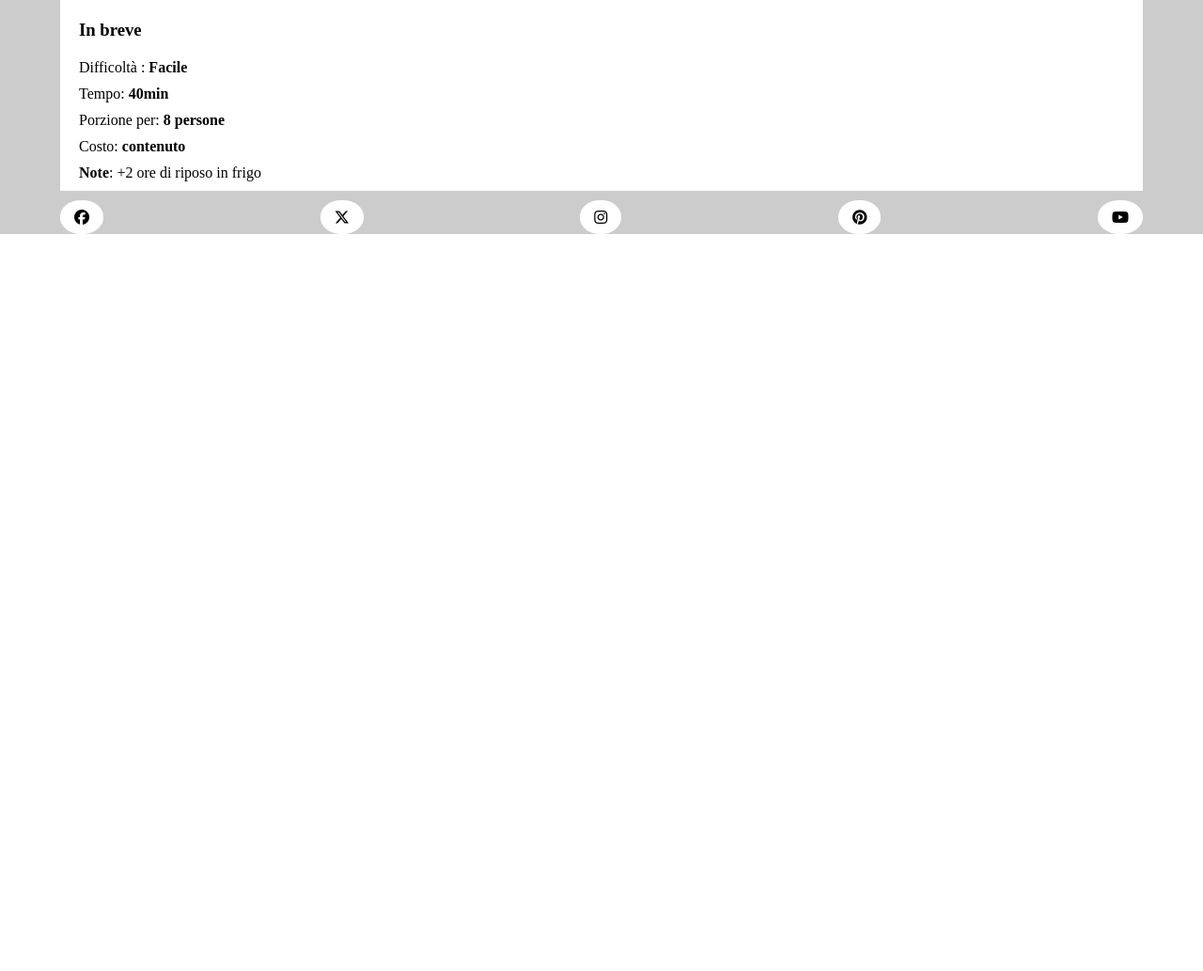
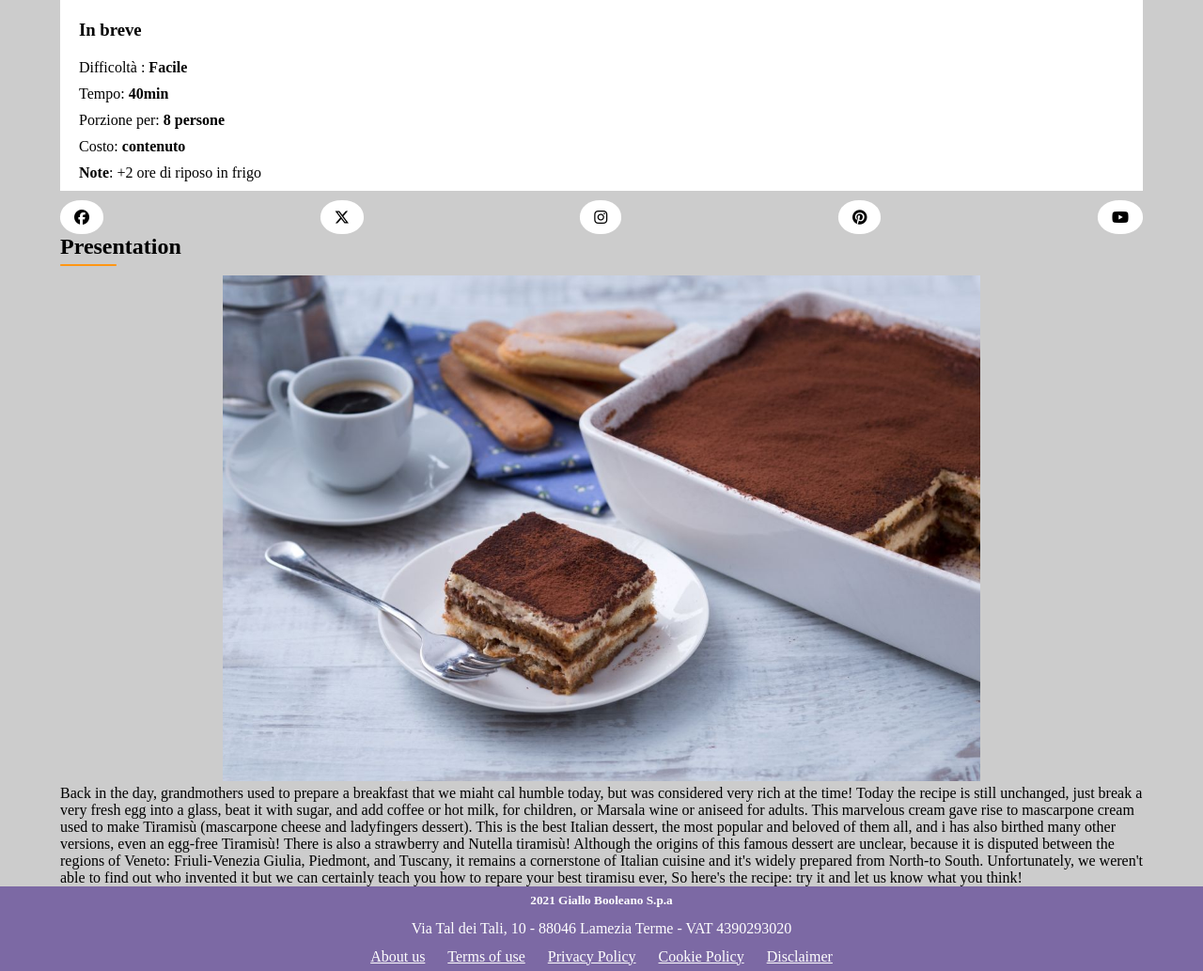
Before and after one commit to FrancescoCellitti/htmlcss-responsive-layout, a plain HTML site: page index.html in a window 1280 px wide. Shown: the part 529-1562 px from the top of the page at 94% size. Before the commit the page ends 800 px from the top, so only its background shows below. Drawn offline with Linux system fonts and the light colour scheme.

Commit message:
Add presentation section and footer links in index.html; style updates in style.css

```diff
--- a/index.html
+++ b/index.html
@@ -45,10 +45,43 @@
                 </div>
             </div>
         </section>
-        <section></section>
-
+        <section class="presetation">
+            <div class="container">
+                <h1>Presentation</h1>
+                <div class="divisorio"></div>
+                <div class="tiramisu">
+                    <img src="./img/tiramisu.jpg" alt="">
+                </div>
+                <p>Back in the day, grandmothers used to prepare a breakfast that we miaht cal humble today, but was
+                    considered very rich at the time! Today the recipe is still unchanged, just break a very fresh egg
+                    into a glass, beat it with sugar, and add coffee or hot milk, for children, or Marsala wine or
+                    aniseed for adults. This marvelous cream gave rise to
+                    mascarpone cream used to make Tiramisù (mascarpone cheese and ladyfingers dessert). This is the best
+                    Italian
+                    dessert, the most popular and beloved of them all, and i
+                    has also birthed many other versions, even an egg-free Tiramisù! There is also a strawberry and
+                    Nutella tiramisù! Although the origins of this famous dessert are unclear, because it is disputed
+                    between the regions of Veneto: Friuli-Venezia Giulia, Piedmont, and Tuscany, it remains a
+                    cornerstone of Italian cuisine and it's widely prepared from North-to South. Unfortunately, we
+                    weren't able to find out who invented it but we can certainly teach you how to repare your best
+                    tiramisu ever, So here's the recipe: try it and let us know what you think!
+                </p>
+            </div>
+        </section>
     </main>
-    <footer></footer>
+    <footer>
+        <div class="container">
+        <h5><strong>2021 Giallo Booleano S.p.a</strong></h5>
+        <p>Via Tal dei Tali, 10 - 88046 Lamezia Terme - VAT 4390293020</p>
+        <div class="link">
+            <a href="">About us</a>
+            <a href="">Terms of use</a>
+            <a href="">Privacy Policy</a>
+            <a href="">Cookie Policy</a>
+            <a href="">Disclaimer</a>
+        </div>
+    </div>
+    </footer>
 
 </body>
 
--- a/style.css
+++ b/style.css
@@ -75,5 +75,30 @@ main {
     span {
         display: none;
     }
+    .divisorio{
+        height: 2px;
+        background-color: var(--color-hr-title);
+        margin:5px 0 10px;
+        max-width: 60px;
+        border-radius: 10%;
+    }
 
 }
+
+.tiramisu{
+    max-width: 70%;
+    margin: 0 auto;
+}
+
+footer{
+    background-color: var(--color-footer);
+    color: white;
+    .container{
+        text-align: center;
+        line-height: 30px;
+    }
+    a{
+        margin:0 10px;
+        color: white;
+    }
+}
```
